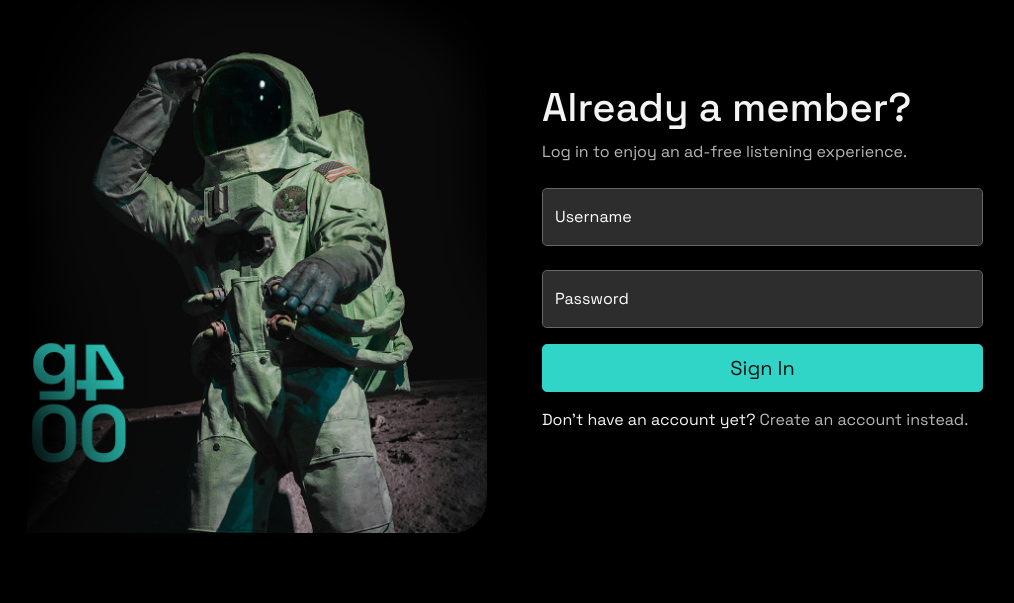
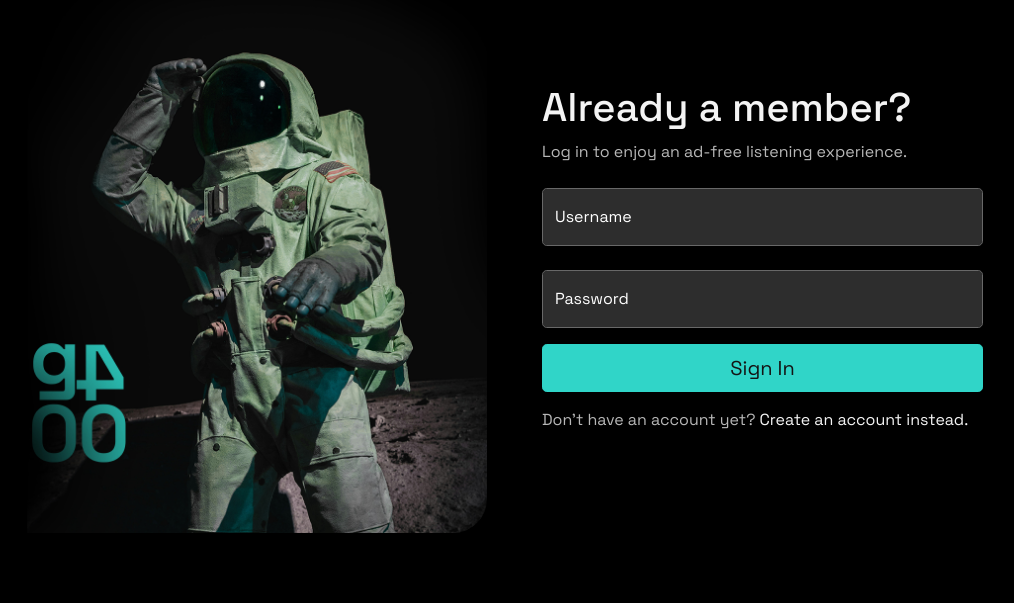
Before and after one commit to fourpixels-studio/djg400, a Django app: page /account/signin/ in a window 1280 px wide. Shown: the part 124-727 px from the top of the page, without its empty margins (172-1186 px from the left). Run offline with Django 4.2, Linux system fonts and the light colour scheme; some libraries are stand-ins or nearby versions.

Commit message:
Updated create account link

```diff
--- a/account/templates/account_signin.html
+++ b/account/templates/account_signin.html
@@ -30,7 +30,7 @@
                         <div class="invalid-feedback">Password is required.</div>
                     </div>
                     <button type="submit" value="Sign In" class="btn submit-btn my-3 w-100 btn-lg btn-primary">Sign In</button>
-                    <p class="grey-1">Don't have an account yet? <span><a href="{% url 'account_signup' %}" class="grey-2 hover">Create an account instead.</a></span></p>
+                    <p class="grey-2">Don't have an account yet? <span class="hover-underline grey-1"><a href="{% url 'account_signup' %}" class="grey-1 hover-underline">Create an account instead.</a></span></p>
                 </form>
             </div>
         </div>
```
